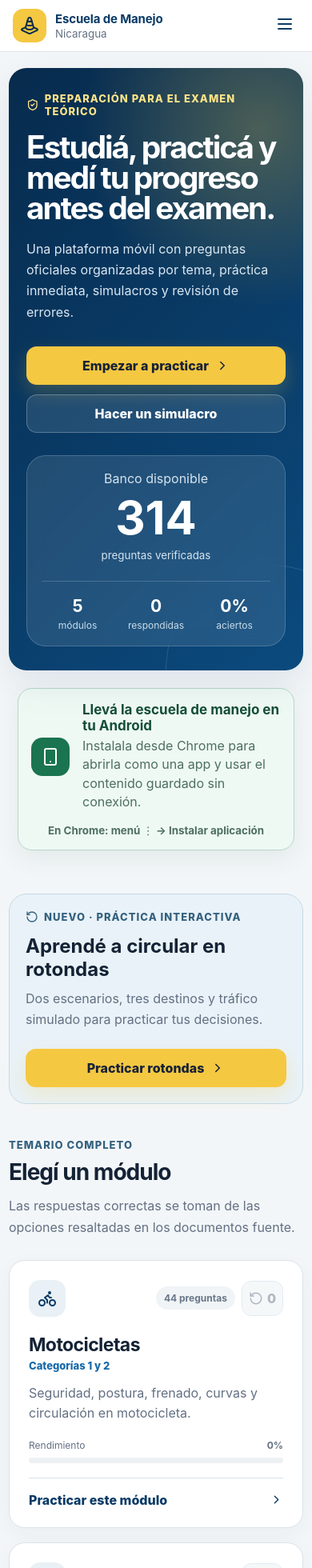
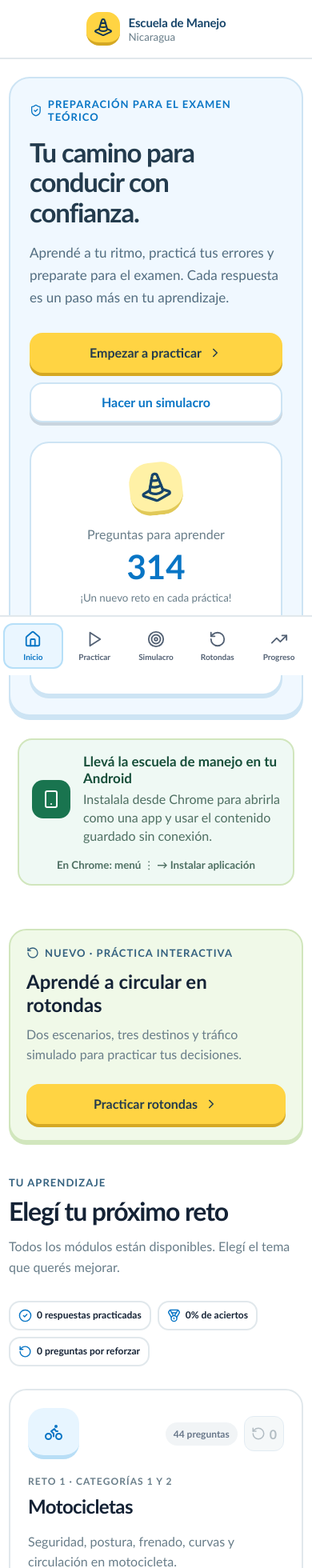
Before and after one commit to luismgnictech-cloud/Escuela-de-Manejo-Nicaragua, a React (Vite) app: page / in a window 390 px wide. Shown: the top 1960 px of the page at 80% size. Built offline with nearby package versions, Linux system fonts and the light colour scheme.

Commit message:
Renovar interfaz de aprendizaje y navegación responsive

```diff
--- a/src/App.jsx
+++ b/src/App.jsx
@@ -204,10 +204,10 @@ function HomeView({ setView, startPractice, progress, canInstall, installed, onI
       <section className="hero">
         <div className="hero-copy">
           <span className="eyebrow"><ShieldCheck size={16} /> Preparación para el examen teórico</span>
-          <h1>Estudiá, practicá y medí tu progreso antes del examen.</h1>
+          <h1>Tu camino para conducir con confianza.</h1>
           <p>
-            Una plataforma móvil con preguntas oficiales organizadas por tema, práctica inmediata,
-            simulacros y revisión de errores.
+            Aprendé a tu ritmo, practicá tus errores y preparate para el examen.
+            Cada respuesta es un paso más en tu aprendizaje.
           </p>
           <div className="hero-actions">
             <button className="button primary" onClick={() => setView('practice')}>
@@ -219,10 +219,11 @@ function HomeView({ setView, startPractice, progress, canInstall, installed, onI
           </div>
         </div>
         <div className="hero-panel">
+          <div className="learning-mascot" aria-hidden="true"><TrafficCone /></div>
           <div className="hero-stat main-stat">
-            <span>Banco disponible</span>
+            <span>Preguntas para aprender</span>
             <strong>{totalQuestions}</strong>
-            <small>preguntas verificadas</small>
+            <small>¡Un nuevo reto en cada práctica!</small>
           </div>
           <div className="mini-stats">
             <div><strong>{MODULES.length}</strong><span>módulos</span></div>
@@ -260,14 +261,15 @@ function HomeView({ setView, startPractice, progress, canInstall, installed, onI
       <section className="section-block">
         <div className="section-heading">
           <div>
-            <span className="eyebrow">Temario completo</span>
-            <h2>Elegí un módulo</h2>
+            <span className="eyebrow">Tu aprendizaje</span>
+            <h2>Elegí tu próximo reto</h2>
           </div>
-          <p>Las respuestas correctas se toman de las opciones resaltadas en los documentos fuente.</p>
+          <p>Todos los módulos están disponibles. Elegí el tema que querés mejorar.</p>
         </div>
 
+        <div className="learning-summary"><span><CheckCircle2 size={17}/>{progress.totalAnswered} respuestas practicadas</span><span><Medal size={17}/>{accuracy}% de aciertos</span><span><RotateCcw size={17}/>{Object.keys(progress.mistakes).length} preguntas por reforzar</span></div>
         <div className="module-grid">
-          {MODULES.map((module) => {
+          {MODULES.map((module, moduleIndex) => {
             const Icon = module.icon;
             const count = questions.filter((question) => question.module === module.id).length;
             const mistakeCount = questions.filter((question) => question.module === module.id && progress.mistakes[question.id]).length;
@@ -293,8 +295,9 @@ function HomeView({ setView, startPractice, progress, canInstall, installed, onI
                     </button>
                   </div>
                 </div>
+                <span className="module-step">Reto {moduleIndex + 1} · {module.short}</span>
                 <h3>{module.name}</h3>
-                <span className="module-short">{module.short}</span>
+
                 <p>{module.description}</p>
                 <div className="module-progress">
                   <div><span>Rendimiento</span><strong>{percentage}%</strong></div>
--- /dev/null
+++ b/src/learning-ui.css
@@ -0,0 +1,41 @@
+:root { --navy:#17456a; --navy-dark:#123652; --blue:#0875c5; --green:#438c12; --yellow:#ffd443; --ink:#233b4d; --muted:#687d89; --line:#e1e8ec; --shadow:0 4px 0 #e1e8ec; font-family:ui-rounded,'Trebuchet MS',system-ui,sans-serif; }
+body { background:#fff; } button { -webkit-tap-highlight-color:transparent; }
+button:focus-visible,select:focus-visible { outline:3px solid #0875c5; outline-offset:4px; }
+.button { border-radius:16px; font-weight:850; min-height:50px; box-shadow:0 4px 0 #c9d5df; transition:transform .12s,box-shadow .12s; }
+.button.primary { background:#ffd443; color:#233b4d; border:2px solid #ffd443; box-shadow:0 4px 0 #d5a823; }
+.button.secondary { background:white; color:var(--blue); border:2px solid var(--line); }
+.button:active:not(:disabled) { transform:translateY(3px); box-shadow:0 1px 0 #c9d5df; }
+.site-header { background:white; backdrop-filter:none; border-bottom:2px solid var(--line); }
+.brand-mark { border-radius:16px; border-bottom:4px solid #d5a823; }
+.main-nav button { border-radius:14px; min-height:48px; border:2px solid transparent; font-weight:800; }
+.main-nav button.active { background:#eaf6ff; color:#0875c5; border-color:#b6dff8; }
+.hero { background:#f0f8ff; color:var(--ink); border:2px solid #cde4f4; box-shadow:0 5px 0 #cde4f4; border-radius:26px; margin:32px 0 48px; padding:40px; gap:32px; grid-template-columns:minmax(0,1.2fr) minmax(240px,.8fr); }
+.hero::after { display:none; }.hero .eyebrow { color:#0875c5; }
+.hero h1 { font-size:clamp(32px,4vw,48px); line-height:1.13; letter-spacing:-.035em; }
+.hero-copy > p { color:#526d80; font-size:17px; }
+.hero .button.secondary { color:#0875c5; border:2px solid #cde4f4; background:white; }
+.hero-panel { background:white; border:2px solid #cde4f4; backdrop-filter:none; padding:24px; box-shadow:0 4px 0 #cde4f4; }
+.hero-stat span,.hero-stat small,.mini-stats span { color:var(--muted); }.hero-stat strong { color:#0875c5; font-size:58px; }
+.mini-stats { border-top:2px solid #edf2f5; }.mini-stats strong { color:var(--ink); }
+.learning-mascot { display:grid; place-items:center; width:88px; height:88px; margin:0 auto 14px; border-radius:26px; background:#fff1a6; color:#17456a; transform:rotate(-6deg); border-bottom:5px solid #e1c958; }.learning-mascot svg { width:52px; height:52px; }
+.learning-summary { display:flex; align-items:center; flex-wrap:wrap; gap:12px; margin-bottom:28px; }.learning-summary span { padding:10px 14px; border:2px solid var(--line); border-radius:14px; font-size:14px; font-weight:800; }.learning-summary svg { vertical-align:middle; margin-right:6px; color:#0875c5; }
+.section-heading { align-items:start; }.section-heading h2 { font-size:32px; }
+.module-grid { grid-template-columns:repeat(2,minmax(0,1fr)); gap:24px; }
+.module-card { position:relative; border:2px solid var(--line); box-shadow:0 5px 0 var(--line); padding:26px; border-radius:22px; }.module-card h3 { font-size:24px; }.module-card > p { min-height:0; }
+.module-icon { width:64px; height:64px; border-radius:20px; background:#e7f5ff; color:#0875c5; border-bottom:5px solid #b8def6; }
+.module-card:nth-child(2) .module-icon { background:#edf8dd; color:#438c12; border-color:#c7dfa5; }.module-card:nth-child(3) .module-icon { background:#fff2c2; color:#8c6615; border-color:#edda94; }.module-card:nth-child(4) .module-icon { background:#f1eaff; color:#8054b2; border-color:#d9c8ed; }.module-card:nth-child(5) .module-icon { background:#ffece7; color:#be5943; border-color:#efc9bf; }
+.module-step { display:block; margin:20px 0 -12px; font-size:12px; text-transform:uppercase; letter-spacing:.09em; font-weight:850; color:var(--muted); }.module-progress .progress-track { height:12px; }
+.progress-track span,.module-row-bar span,.session-progress span { background:#73bf32; }.text-button { min-height:48px; color:#0875c5; }
+.rb-home-banner { background:#f0f9e8; border:2px solid #d1e6bd; box-shadow:0 4px 0 #d1e6bd; }.install-banner { margin-top:0; box-shadow:none; border:2px solid #d1e6bd; }
+.workspace-header h1 { font-size:clamp(30px,4vw,42px); line-height:1.2; }
+.setup-card,.selector-card,.option-tile,.stat-card,.progress-panel,.result-card,.question-card { border:2px solid var(--line); box-shadow:0 4px 0 var(--line); }
+.selector-card.selected,.option-tile.selected { border-color:#9ccef0; background:#ecf8ff; box-shadow:0 4px 0 #9ccef0; }
+.question-workspace { max-width:850px; margin:auto; }.question-card { padding:clamp(20px,4vw,36px); border-radius:24px; }.question-card h1 { font-size:clamp(23px,3vw,32px); line-height:1.35; letter-spacing:-.02em; }
+.session-progress { height:16px; margin-bottom:28px; background:#e8eef1; }
+.answer-option { border:2px solid var(--line); border-radius:16px; box-shadow:0 3px 0 var(--line); padding:16px; transition:background .15s,transform .15s; }.answer-option:hover:not(:disabled) { background:#f5fafc; }.answer-option.selected { border-color:#8fcdf4; background:#eaf7ff; box-shadow:0 3px 0 #8fcdf4; }.answer-option.correct { border-color:#acd786; background:#effadd; box-shadow:0 3px 0 #acd786; }.answer-option.incorrect { border-color:#e8a5a5; background:#fff0f0; box-shadow:0 3px 0 #e8a5a5; }
+.answer-letter { border:2px solid #dfe8ee; border-radius:10px; background:white; }.feedback-box { border-radius:16px; }.timer { border-radius:12px; background:#f0f8ff; padding:8px 12px; } footer { border-top:2px solid var(--line); }
+@media(min-width:1100px) { .site-header { position:fixed; inset:0 auto 0 0; width:230px; border-right:2px solid var(--line); border-bottom:0; }.header-inner { width:100%; padding:30px 18px; flex-direction:column; align-items:stretch; gap:32px; }.brand { align-self:center; }.main-nav { flex-direction:column; align-items:stretch; gap:12px; }.main-nav button { justify-content:flex-start; padding:14px; }.menu-button { display:none; } main,footer { width:calc(100% - 294px); max-width:1100px; margin-left:262px; margin-right:32px; }.hero h1 { font-size:42px; } }
+@media(min-width:721px) and (max-width:1099px) { .header-inner { gap:12px; }.main-nav button { padding:10px 8px; font-size:13px; }.brand strong { font-size:13px; } }
+@media(max-width:720px) { body { padding-bottom:calc(86px + env(safe-area-inset-bottom)); }.header-inner { min-height:72px; justify-content:center; }.menu-button { display:none; }.main-nav,.main-nav.open { display:grid; grid-template-columns:repeat(5,minmax(0,1fr)); position:fixed; top:auto; bottom:0; left:0; right:0; padding:8px 4px calc(8px + env(safe-area-inset-bottom)); border:0; border-top:2px solid var(--line); border-radius:0; background:white; box-shadow:none; gap:2px; }.main-nav button { flex-direction:column; justify-content:center; padding:7px 2px; gap:5px; font-size:10px; border-radius:12px; min-width:0; }.main-nav button svg { width:22px; height:22px; }.main-nav .install-nav-button { display:none; }.hero { grid-template-columns:1fr; margin:22px 0 28px; padding:24px; gap:24px; }.hero h1 { font-size:33px; }.hero-panel { max-width:none; width:100%; }.hero-stat strong { font-size:42px; }.learning-mascot { width:66px; height:66px; }.learning-mascot svg { width:40px; height:40px; }.module-grid { grid-template-columns:1fr; }.module-card { padding:22px; }.section-block { margin-bottom:40px; }.learning-summary { gap:8px; }.learning-summary span { font-size:12px; padding:8px 10px; }.question-card h1 { font-size:23px; }.answer-option { padding:12px; }.result-card h1 { font-size:36px; }.question-meta { flex-wrap:wrap; gap:8px; }.session-toolbar { gap:8px; font-size:12px; } }
+@media(prefers-reduced-motion:no-preference) { .correct-feedback { animation:learning-pop .2s ease-out; } @keyframes learning-pop { from { transform:translateY(4px); opacity:.5; } to { transform:translateY(0); opacity:1; } } }
+@media(min-width:721px) and (max-width:1099px) { .header-inner { flex-wrap:wrap; justify-content:center; padding:12px 0; }.main-nav { flex-wrap:wrap; justify-content:center; } }
--- a/src/main.jsx
+++ b/src/main.jsx
@@ -2,6 +2,7 @@ import React from 'react';
 import ReactDOM from 'react-dom/client';
 import App from './App.jsx';
 import './styles.css';
+import './learning-ui.css';
 
 ReactDOM.createRoot(document.getElementById('root')).render(
   <React.StrictMode>
```
